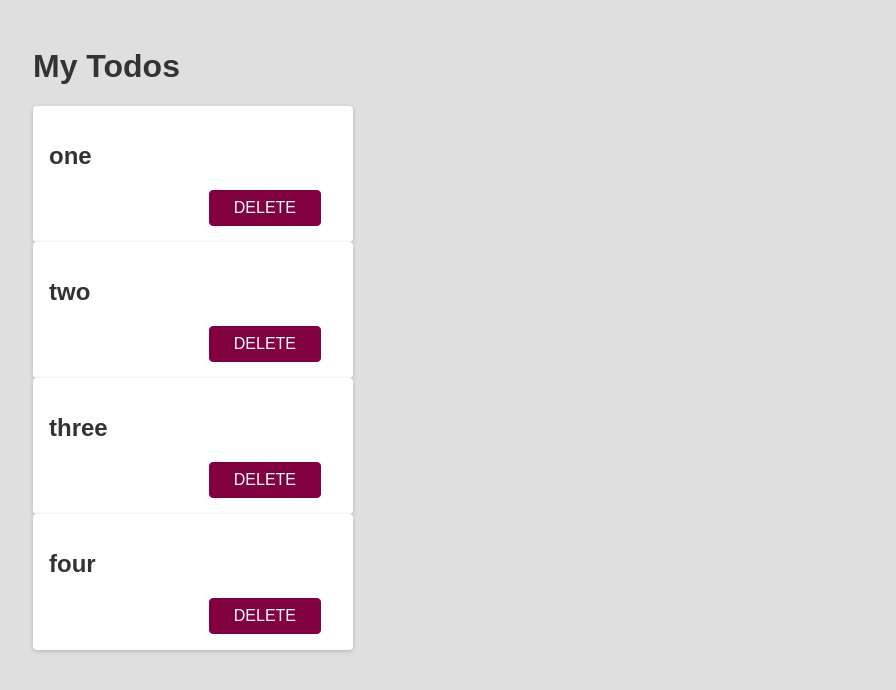
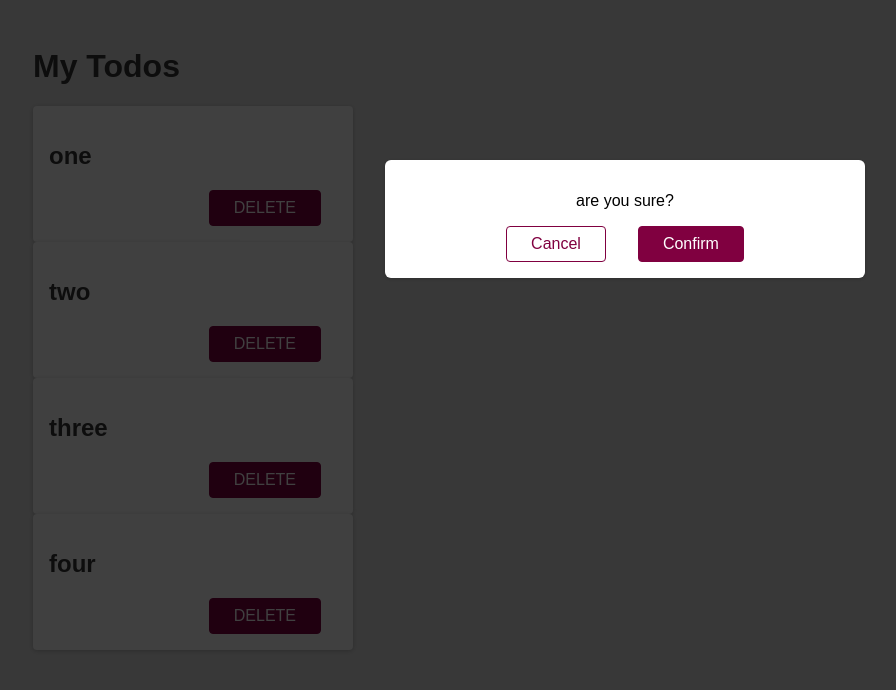
Before and after one commit to YizhouFu/react-course, a React (Create React App) app: page / in a window 1280 px wide. Shown: the top 690 px of the page, without its empty margins (15-911 px from the left). Built offline with nearby package versions, Linux system fonts and the light colour scheme.

Commit message:
add two new components
add modal with confirm and cancel button, add simple Backdrops

```diff
--- a/src/App.js
+++ b/src/App.js
@@ -1,4 +1,6 @@
 import Todo from './components/Todo';
+import Modal from './components/Modal';
+import Backdrop from './components/Backdrop';
 
 function App() {
   return (
@@ -8,6 +10,8 @@
       <Todo text="two" />
       <Todo text="three" />
       <Todo text="four" />
+      <Modal />
+      <Backdrop />
     </div>
   );
 }
--- /dev/null
+++ b/src/components/Backdrop.js
@@ -0,0 +1,5 @@
+function Backdrop() {
+  return <div className="backdrop" />;
+}
+
+export default Backdrop;
--- /dev/null
+++ b/src/components/Modal.js
@@ -0,0 +1,11 @@
+function Modal() {
+  return (
+    <div className="modal">
+      <p>are you sure?</p>
+      <button className='btn btn--alt'>Cancel</button>
+      <button className='btn'>Confirm</button>
+    </div>
+  );
+}
+
+export default Modal;
```
